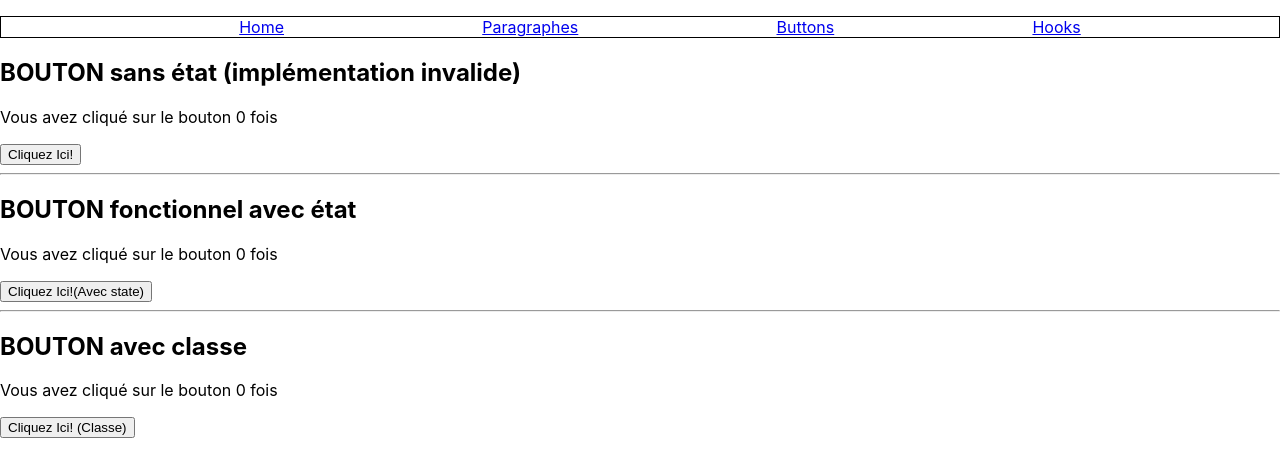
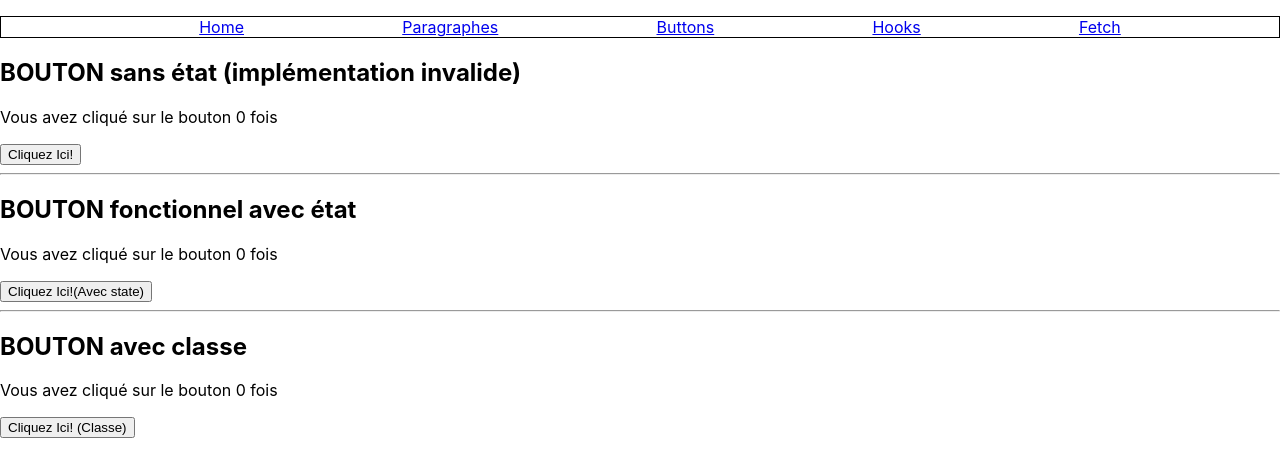
Before and after one commit to LOG2440/Cours-12-React, a React (Vite) app in the folder note_cours/: page /buttons in a window 1280 px wide. Shown: the top 476 px of the page. Built offline with nearby package versions, Linux system fonts and the light colour scheme.

Commit message:
Added nested routes examples

```diff
--- a/note_cours/src/App.jsx
+++ b/note_cours/src/App.jsx
@@ -5,6 +5,7 @@ import ButtonPage from "./components/Buttons/ButtonPage";
 import ParagraphPage from './components/Paragraphs/ParagraphPage';
 import ParentComponent from "./components/MainPage/ParentComponent";
 import HookPage from "./components/Hooks/HookPage";
+import UserDisplay from "./components/Hooks/UserDisplay";
 
 function App() {
   return (
@@ -14,7 +15,10 @@ function App() {
         <Route exact path="/" element={<ParentComponent />} />
         <Route path="/paragraphs" element={<ParagraphPage />} />
         <Route path="/buttons" element={<ButtonPage />} />
-        <Route path="/hooks" element={<HookPage />} />
+        <Route path="/hooks" >
+          <Route index path="" element={<HookPage />} />
+          <Route path="user" element={<UserDisplay />} />
+        </Route>
       </Routes>
     </BrowserRouter>
   );
--- a/note_cours/src/components/Header.jsx
+++ b/note_cours/src/components/Header.jsx
@@ -16,6 +16,9 @@ const Header = () => {
         <li>
           <Link to="/hooks">Hooks</Link>
         </li>
+        <li>
+          <Link to="/hooks/user">Fetch</Link>
+        </li>
       </ul>
     </nav>
   );
```
